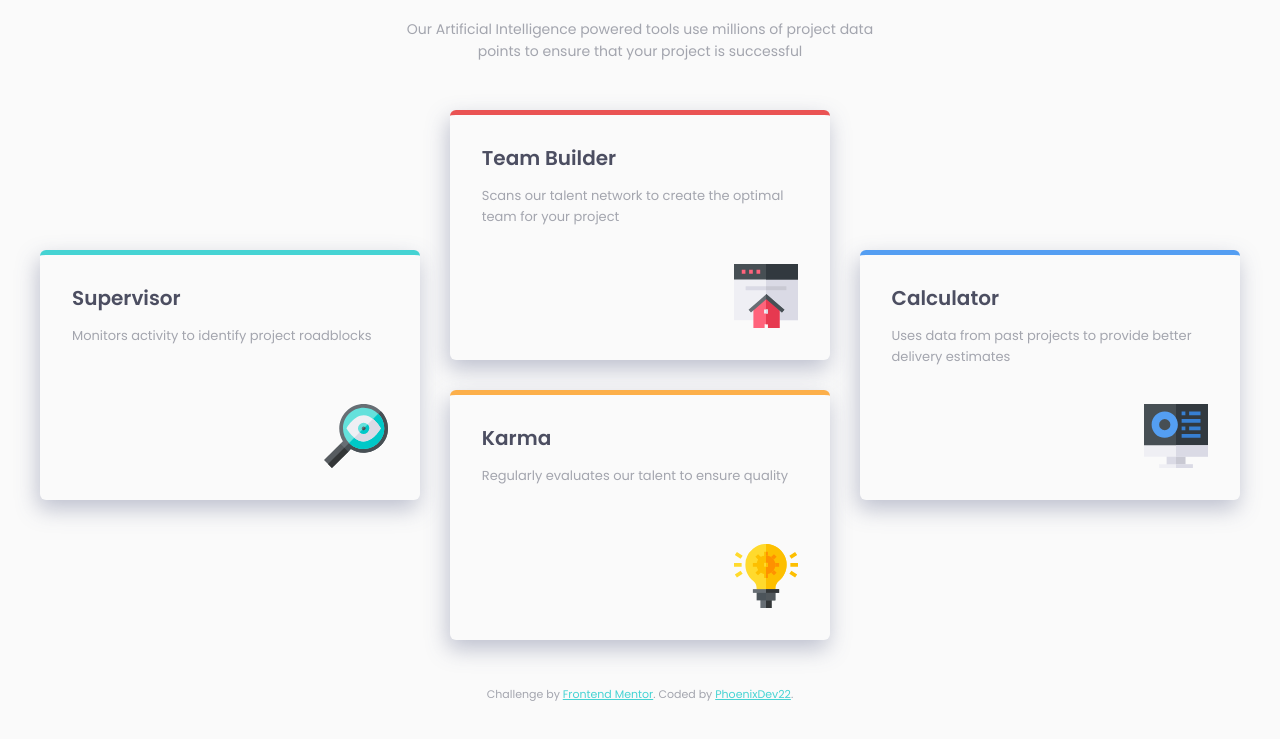
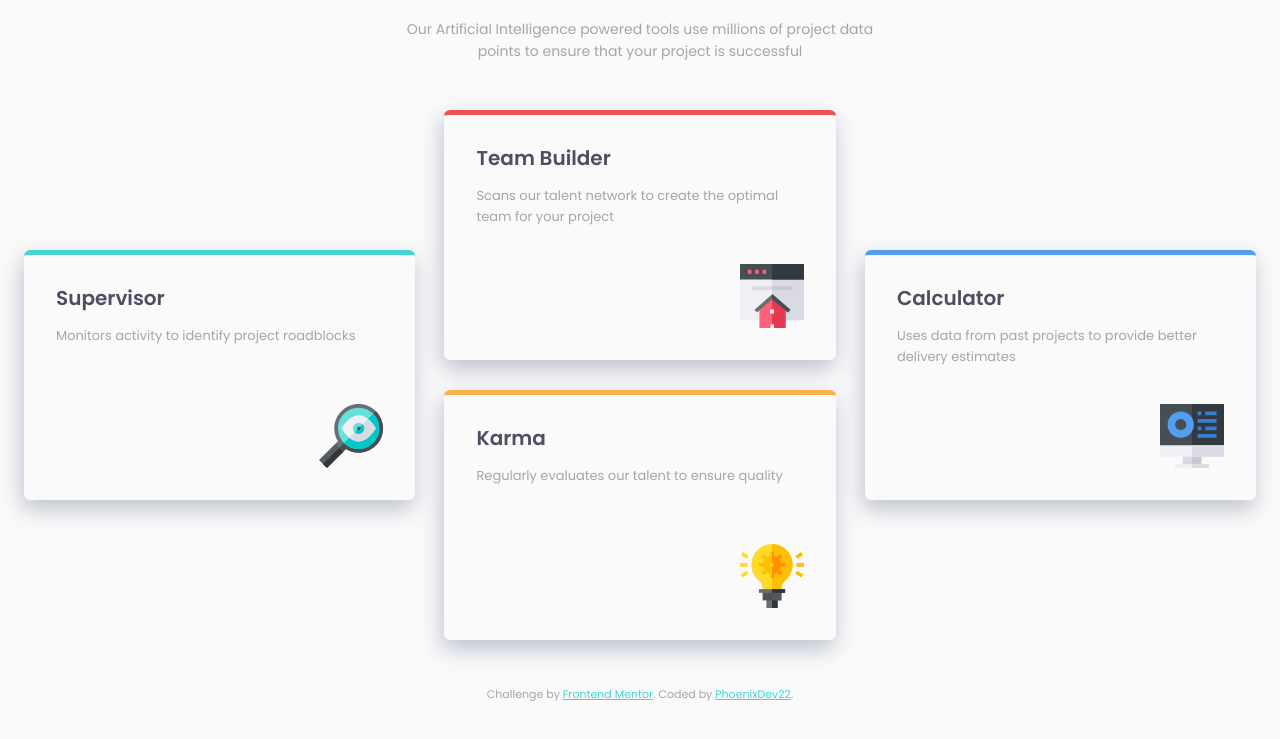
Before and after one commit to PhoenixDev22/Frontend-Mentor-Four-card-feature-section, a plain HTML site: page index.html in a window 1280 px wide. Shown: the part 207-946 px from the top of the page. Drawn offline with Linux system fonts and the light colour scheme.

Commit message:
Update main.css

```diff
--- a/css/main.css
+++ b/css/main.css
@@ -187,7 +187,7 @@ a:focus-visible{
         padding:4.86rem 1.5rem ;
     }
     main{
-        max-width: 75rem;
+        max-width: 87.5rem;
         display: flex;
         align-items: center;
         justify-content: center;
```
